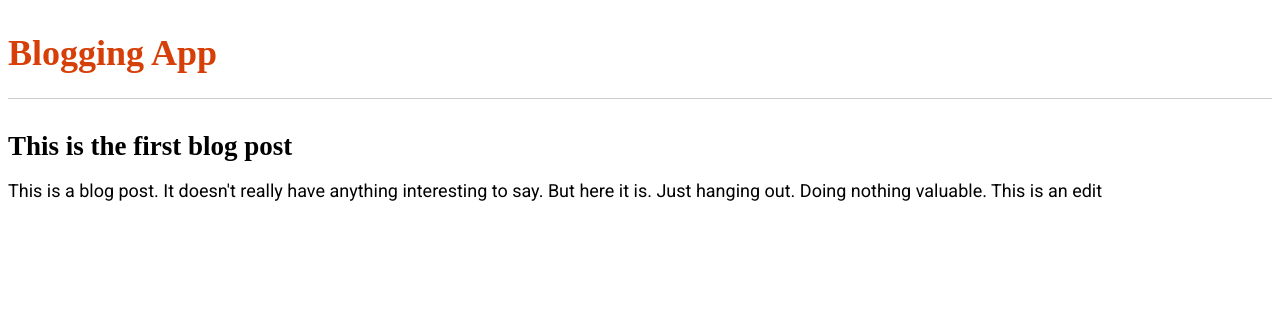
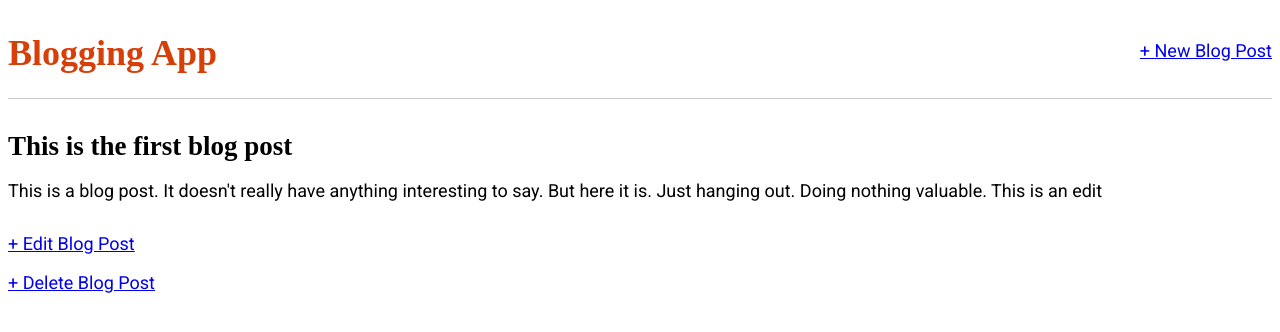
Before and after one commit to akinsmosu/django-blog-app, a Django app: page /post/1/ in a window 1280 px wide. Shown: the top 332 px of the page. Run offline with Django 4.2, Linux system fonts and the light colour scheme; data comes from the database, SQL or seed files in the repository; both versions use the stored data as it was after the commit; some web fonts are replaced.

Commit message:
Add blog form functionality

```diff
--- a/blog/urls.py
+++ b/blog/urls.py
@@ -1,7 +1,16 @@
 from django.urls import path
-from .views import BlogListView, BlogDetailView
+from .views import (
+    BlogListView,
+    BlogDetailView,
+    BlogCreateView,
+    BlogUpdateView,
+    BlogDeleteView,
+)
 
 urlpatterns = [
+        path("post/new/", BlogCreateView.as_view(), name="post_new"),
         path("post/<int:pk>/", BlogDetailView.as_view(), name="post_detail"),
+        path("post/<int:pk>/edit/", BlogUpdateView.as_view(), name="post_edit"),
+        path("post/<int:pk>/delete/", BlogDeleteView.as_view(), name="post_delete"),
         path("", BlogListView.as_view(), name="home"),
         ]
--- a/blog/views.py
+++ b/blog/views.py
@@ -1,5 +1,8 @@
-from django.shortcuts import render
+# from django.shortcuts import render
 from django.views.generic import ListView, DetailView
+from django.views.generic.edit import CreateView, UpdateView, DeleteView
+from django.urls import reverse_lazy
+
 from .models import Post
 
 # Create your views here.
@@ -10,3 +13,18 @@ class BlogListView(ListView):
 class BlogDetailView(DetailView):
     model = Post
     template_name = "post_detail.html"
+
+class BlogCreateView(CreateView):
+    model = Post
+    template_name = "post_new.html"
+    fields = ["title", "author", "body"]
+
+class BlogUpdateView(UpdateView):
+    model = Post
+    template_name = "post_edit.html"
+    fields = ["title", "body"]
+
+class BlogDeleteView(DeleteView):
+    model = Post
+    template_name = "post_delete.html"
+    success_url = reverse_lazy("home")
--- a/templates/base.html
+++ b/templates/base.html
@@ -7,7 +7,12 @@
 	</head>
 	<body>
 		<header>
-			<h1><a href="{% url 'home' %}">Blogging App</a></h1>
+			<div class="nav-left">
+				<h1><a href="{% url 'home' %}">Blogging App</a></h1>
+			</div>
+			<div class="nav-right">
+				<a href="{% url 'post_new' %}">+ New Blog Post</a>
+			</div>
 		</header>
 		<div>
 			{% block content %}
--- a/templates/post_detail.html
+++ b/templates/post_detail.html
@@ -7,4 +7,7 @@
 		<p>{{ post.body }}</p>
 	</div>
 
+	<p><a href="{% url 'post_edit' post.pk %}">+ Edit Blog Post</a></p>
+	<p><a href="{% url 'post_delete' post.pk %}">+ Delete Blog Post</a></p>
+
 {% endblock content %}
```
Also changed, not shown: db.sqlite3.
